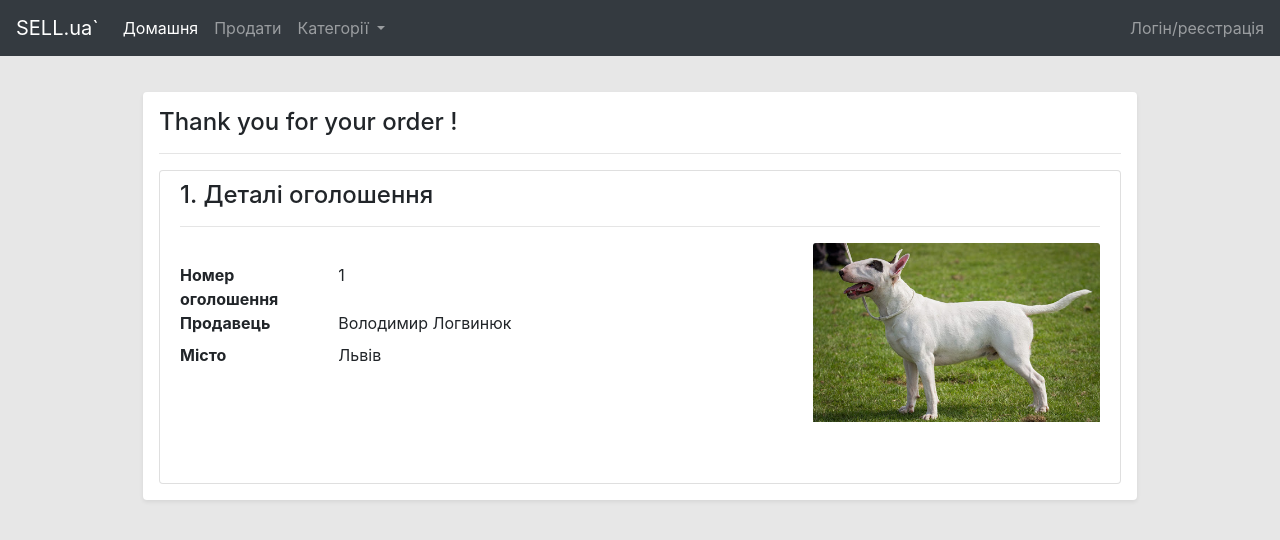
After one commit to v-lohvyniuk/sell_ua, a Django app: page /order/16/confirmation/ in a window 1280 px wide. The commit adds this page. Shown: the top 540 px of the page. Run offline with Django 3.2, Linux system fonts and the light colour scheme; data comes from the database, SQL or seed files in the repository; both versions use the stored data as it was after the commit; some libraries are stand-ins or nearby versions.

Commit message:
Add confirmation page with advert details

```diff
--- a/static/js/delivery_radio.js
+++ b/static/js/delivery_radio.js
@@ -1,10 +1,11 @@
 $("input[value=self]").change(function(e){
-    $('form#delivery_address').addClass('hidden')
+    $('form #delivery_address').addClass('hidden')
+    $('p#self-delivery-label').removeClass  ('hidden')
 });
 
 $("input[value=delivery-np]").change(function(e){
+    $('form #delivery_address').removeClass('hidden')
     $('p#self-delivery-label').addClass('hidden')
-    $('form#delivery_address').removeClass('hidden')
 
     $('input#id_street').addClass('hidden')
 
@@ -21,7 +22,7 @@ $("input[value=delivery-np]").change(function(e){
 
 $("input[value=courier-np]").change(function(e){
     $('p#self-delivery-label').addClass('hidden')
-    $('form#delivery_address').removeClass('hidden')
+    $('form #delivery_address').removeClass('hidden')
 
     $('input#id_street').removeClass('hidden')
     $('label[for=id_street]').removeClass('hidden')
--- /dev/null
+++ b/templates/include/advert_details_card.html
@@ -0,0 +1,39 @@
+<div class="card">
+    <div class="card-body">
+        <h4>1. Деталі оголошення</h4>
+        <hr/>
+        <div class="row">
+            <div class="col-8">
+                <div class="row top-spaced">
+                    <div class="col-md-9">
+                        <dl class="row">
+                            <dt class="col-sm-4">Номер оголошення</dt>
+                            <dd class="col-sm-8">{{advert.pk}}</dd>
+
+                            <dt class="col-sm-4">Продавець</dt>
+                            <dd class="col-sm-8">
+                                {{advert.owner}}
+                            </dd>
+                            <dt class="col-sm-4">Місто</dt>
+                            <dd class="col-sm-8">
+                                {{advert.get_advert_address.city}}
+                            </dd>
+                        </dl>
+                    </div>
+                    <div class="col-md-3">
+                    </div>
+                </div>
+            </div>
+            <div class="col-4">
+                <div class="card-img-container">
+                    {% if advert.get_cover_photo %}
+                    <img alt="..." class="card-img-top" src="{{ advert.get_cover_photo }}">
+                    {% else %}
+                    <img alt="..." class="card-img-top" src="/media/images/default-no-image.jpg">
+                    {% endif %}
+                </div>
+
+            </div>
+        </div>
+    </div>
+</div>
--- /dev/null
+++ b/templates/website/order_confirmation.html
@@ -0,0 +1,7 @@
+{% extends 'base.html' %}
+
+{% block content %}
+<h4> Thank you for your order !</h4>
+<hr/>
+{% include 'include/advert_details_card.html' with advert=order.advert %}
+{% endblock content %}
--- a/website/models.py
+++ b/website/models.py
@@ -104,6 +104,10 @@ class Advert(models.Model):
         self.status = AdvertStatus.objects.get_by_label("ADVERT_RESERVED")
         self.save()
 
+    def increase_view_counter(self):
+        self.views = self.views + 1
+        self.save()
+
     def __str__(self):
         return f"{self.title} -  {self.owner} - {self.price}"
 
--- a/website/services.py
+++ b/website/services.py
@@ -18,6 +18,7 @@ class PlaceOrderService:
             order.set_delivery(self.delivery_type, self.address)
             order.contact_info = self.ci
             order.save()
+            return order
 
 
     def validate_data(self):
--- a/website/urls.py
+++ b/website/urls.py
@@ -8,5 +8,6 @@ urlpatterns = [
     path("advert/<int:pk>/payment-delivery", views.PaymentDeliveryView.as_view(), name='checkout'),
     path("advert/<int:pk>/payment-delivery/submit", views.payment_delivery_submit, name='checkout-submit'),
     path("category/<slug:url>/", views.CategoryAdvertListView.as_view(), name='category'),
+    path("order/<pk>/confirmation/", views.OrderConfirmationView.as_view(), name='order-confirmation'),
     path("orders/", views.OrderHistoryView.as_view(), name='order-history'),
 ]
--- a/website/views.py
+++ b/website/views.py
@@ -23,11 +23,10 @@ class HomePageView(HeaderAwareListView):
 
 class AdvertDetailsView(HeaderAwareDetailView):
     model = Advert
-    extra_context = {"category_root": Category.objects.get(url="root")}
 
     def get(self, request, *args, **kwargs):
         advert = self.get_object()
-        Advert.objects.filter(pk=advert.pk).update(views=advert.views + 1)
+        advert.increase_view_counter()
         return super().get(request, args, kwargs)
 
 
@@ -79,8 +78,14 @@ def payment_delivery_submit(request, pk):
             contact_info = \
             ContactInfo.objects.get_or_create(email=contact_info.data['email'], phone=contact_info.data['phone'])[0]
             advert = Advert.objects.get(pk=pk)
-            PlaceOrderService(delivery_type, None, contact_info, advert).place_order()
-    return redirect(to='home')
+            order = PlaceOrderService(delivery_type, None, contact_info, advert).place_order()
+            return redirect(to='order-confirmation', pk=order.pk)
+
+
+class OrderConfirmationView(HeaderAwareDetailView):
+
+    model = Order
+    template_name = "website/order_confirmation.html"
 
 
 class OrderHistoryView(HeaderAwareListView):
```
Also changed, not shown: templates/website/payment-delivery.html (+1 -39 lines), db.sqlite3.
